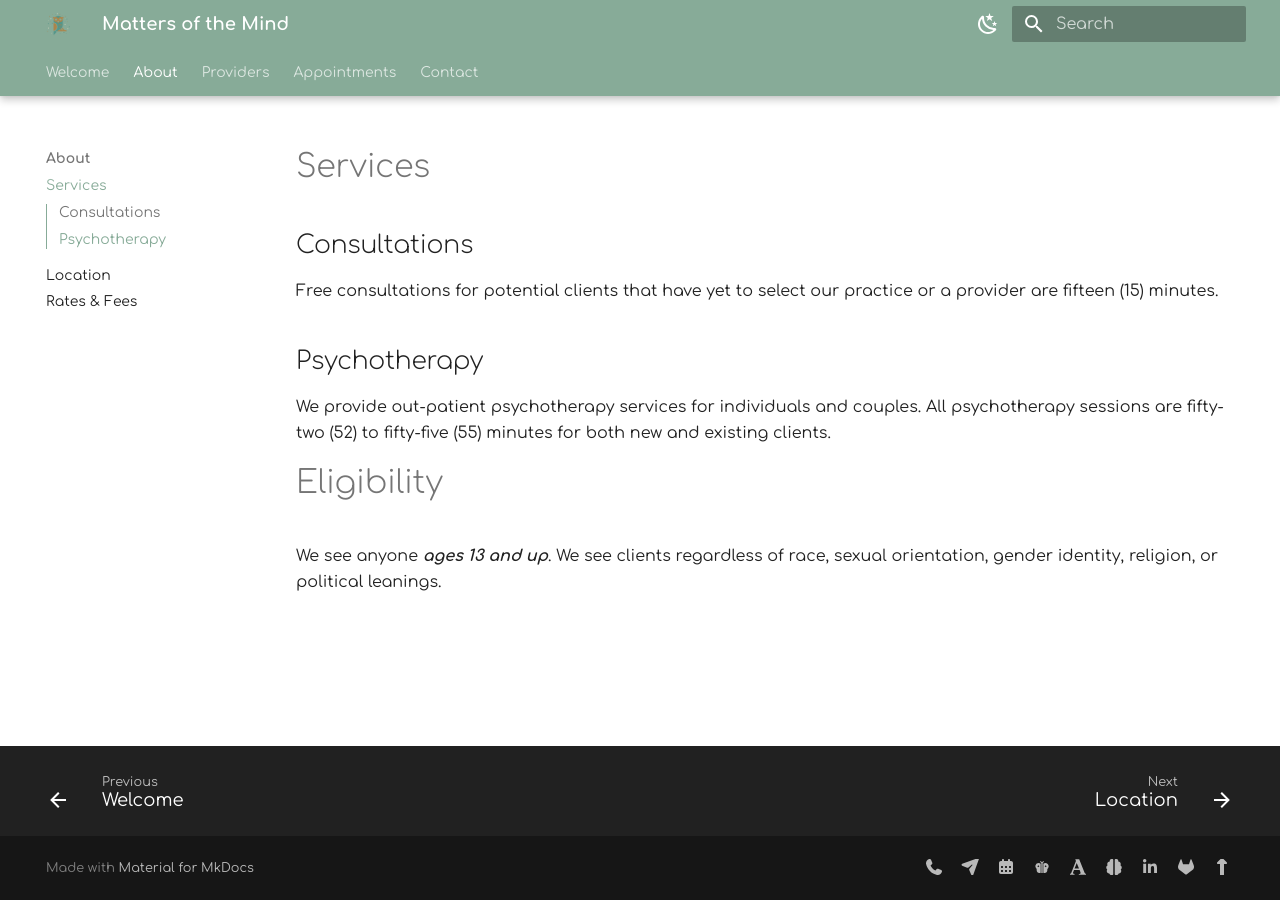
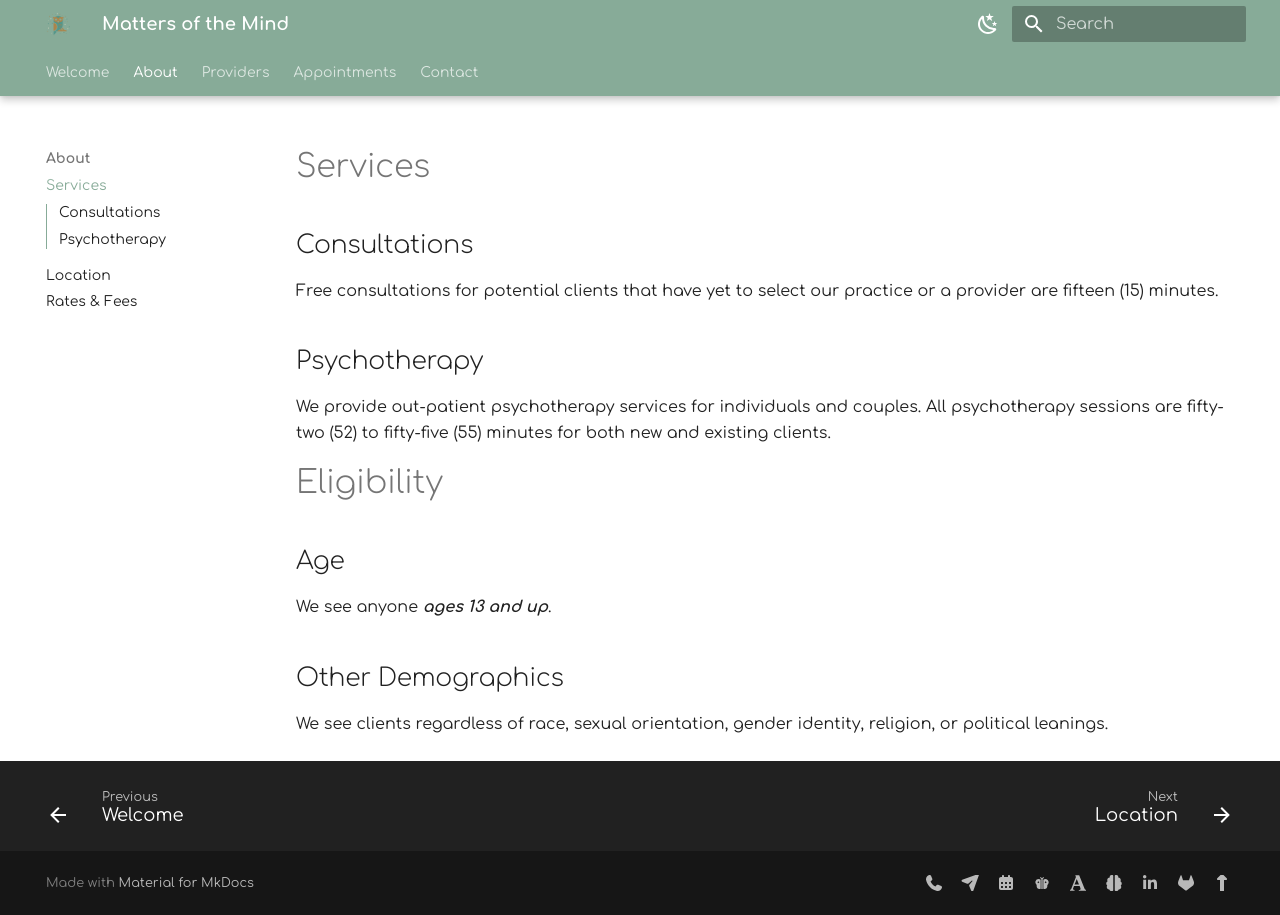
Before and after one commit to motm-therapy/website, an MkDocs documentation site: the page built from docs/services.md, in a window 1280 px wide. Built offline with MkDocs 1.6.1 and Material for MkDocs 9.7.7, drawn with Linux system fonts in a browser that asks for light colours; plug-ins that fetch from the network failed and are left out.

Commit message:
Update services.md

```diff
--- a/docs/services.md
+++ b/docs/services.md
@@ -14,4 +14,10 @@ We provide out-patient psychotherapy services for individuals and couples. All p
 
 # Eligibility
 
-We see anyone _**ages 13 and up**_. We see clients regardless of race, sexual orientation, gender identity, religion, or political leanings.
+## Age
+
+We see anyone _**ages 13 and up**_.
+
+## Other Demographics
+
+We see clients regardless of race, sexual orientation, gender identity, religion, or political leanings.
```
